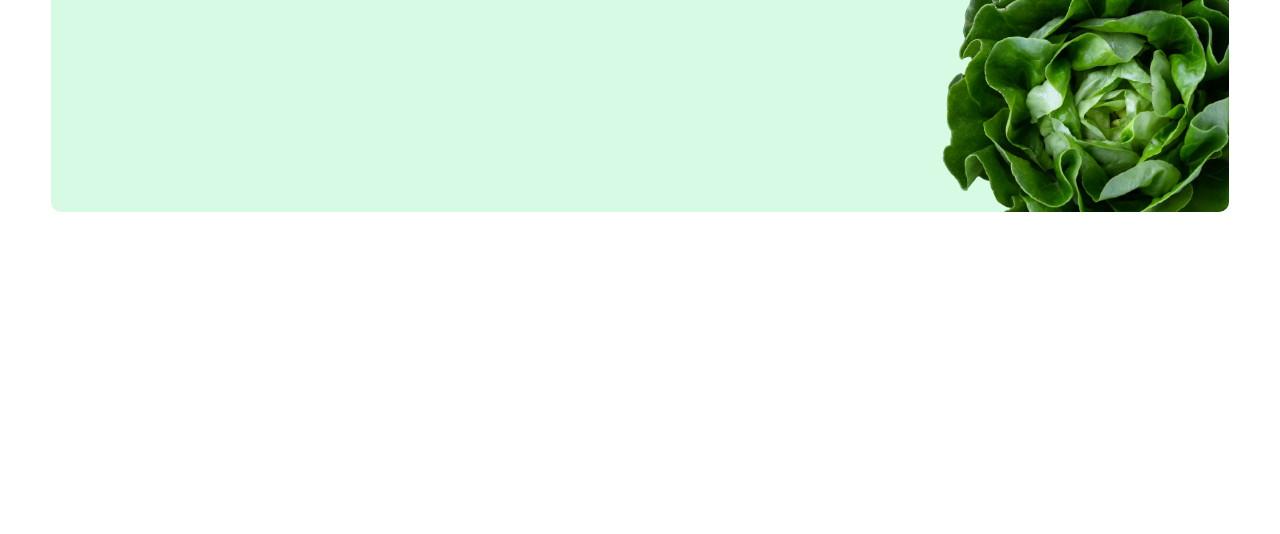
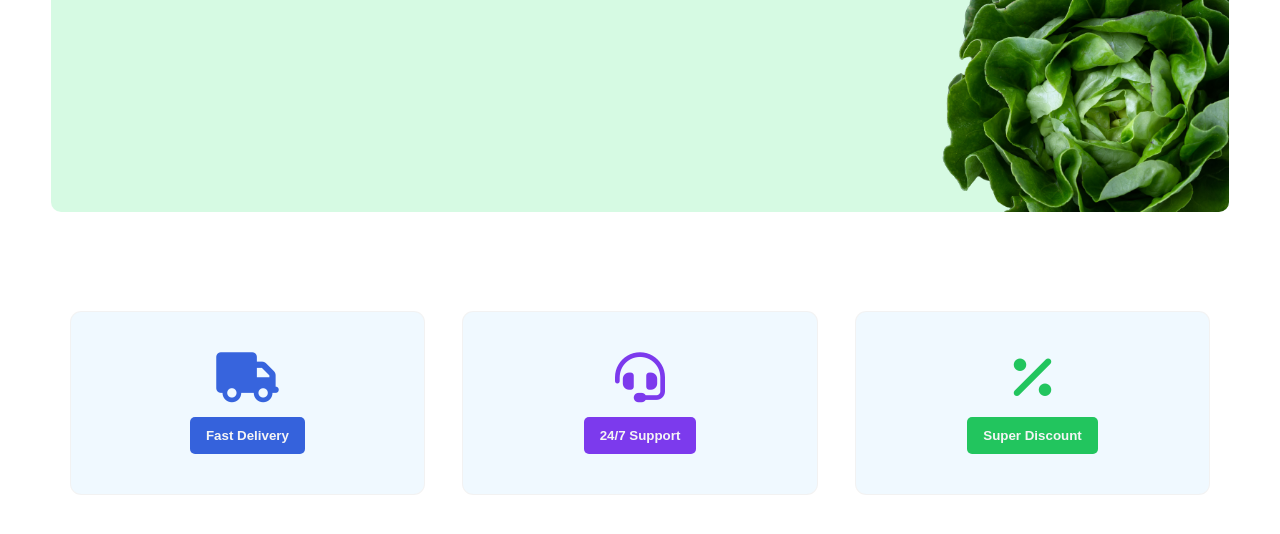
Before and after one commit to HKabir52447/Vstore, a plain HTML site: page index.html in a window 1280 px wide. Shown: the part 416-950 px from the top of the page. Before the commit the page ends 800 px from the top, so only its background shows below. Drawn offline with Linux system fonts and the light colour scheme.

Commit message:
features section added

```diff
--- a/index.html
+++ b/index.html
@@ -61,6 +61,22 @@
       </div>
     </section>
 
-
+    <!-- ====================== feature section ===================== -->
+    <section id="features">
+      <div class="features">
+        <div class="fbox fbox1">
+          <i class="fas fa-truck"></i>
+          <button>Fast Delivery</button>
+        </div>
+        <div class="fbox fbox2">
+          <i class="fas fa-headset"></i>
+          <button>24/7 Support</button>
+        </div>
+        <div class="fbox fbox3">
+          <i class="fas fa-percent"></i>
+          <button>Super Discount</button>
+        </div>
+      </div>
+    </section>
   </body>
 </html>
--- a/style.css
+++ b/style.css
@@ -17,7 +17,7 @@ a {
 ul {
   list-style: none;
 }
-img{
+img {
   width: 100%;
 }
 
@@ -30,9 +30,7 @@ img{
   --white: #ffffff;
   --gray: #ced6e0;
   --red: #ff0000;
-  --box_shadow: rgba(0, 0, 0, 0.25) 0px 0.0625em 0.0625em,
-    rgba(0, 0, 0, 0.25) 0px 0.125em 0.5em,
-    rgba(255, 255, 255, 0.1) 0px 0px 0px 1px inset;
+  --box_shadow: rgba(0, 0, 0, 0.05) 0px 0px 0px 1px;
 }
 
 /*========================== header style =====================  */
@@ -46,7 +44,7 @@ header {
   align-items: center;
   box-shadow: 0px 2px 15px 5px rgba(0, 0, 0, 0.1);
   z-index: 1000;
-  background: #F3F7F8;
+  background: #f3f7f8;
 }
 
 .logo a {
@@ -131,10 +129,10 @@ header {
 }
 
 /*======================== banner style ======================= */
-#banner{
+#banner {
   padding: 50px 0;
 }
-.banner{
+.banner {
   width: 92%;
   height: 500px;
   background: var(--light_green);
@@ -146,7 +144,7 @@ header {
   overflow: hidden;
 }
 
-.banner .bg-1{
+.banner .bg-1 {
   width: 250px;
   height: 250px;
   object-fit: cover;
@@ -154,31 +152,31 @@ header {
   top: -50px;
   left: -50px;
 }
-.banner .bg-2{
+.banner .bg-2 {
   width: 200px;
   position: absolute;
   left: 40%;
   top: -20px;
 }
-.banner .bg-3{
+.banner .bg-3 {
   position: absolute;
   width: 400px;
   left: 73%;
   bottom: -60px;
 }
 
-.banner-text h3{
+.banner-text h3 {
   font-size: 35px;
   padding-left: 40px;
-  font-family: lobster,cursive;
+  font-family: lobster, cursive;
 }
-.banner-text p{
+.banner-text p {
   padding-left: 45px;
   color: #696969;
   font-weight: bold;
   margin-top: -10px;
 }
-.search{
+.search {
   position: absolute;
   left: 35%;
   top: 35%;
@@ -189,17 +187,17 @@ header {
   display: flex;
   align-items: center;
 }
-.fa-search{
+.fa-search {
   padding: 0 10px;
 }
-.search input[type=text]{
+.search input[type="text"] {
   width: 75%;
   padding: 5px;
   outline: none;
   border: none;
   background: whitesmoke;
 }
-.search-btn{
+.search-btn {
   width: 100px;
   height: 40px;
   border: none;
@@ -209,3 +207,65 @@ header {
   font-weight: 600;
   cursor: pointer;
 }
+
+/*======================== features style ======================= */
+.features {
+  display: flex;
+  justify-content: space-around;
+  align-items: center;
+  width: 92%;
+  margin: 0 auto;
+  padding: 50px 0;
+}
+.features .fbox {
+  flex-basis: 30%;
+  padding: 40px 0;
+  display: flex;
+  flex-direction: column;
+  gap: 15px;
+  align-items: center;
+  justify-content: center;
+  border-radius: 10px;
+  box-shadow: var(--box_shadow);
+}
+.fbox1{
+  background: #F0F9FF;
+}
+.fbox1 i{
+  color: #1d4fd8e1;
+}
+.fbox1 button{
+  background: #1d4fd8e1;
+  color: whitesmoke;
+  font-weight: bold;
+}
+.fbox2{
+  background: #F0F9FF;
+}
+.fbox2 i{
+  color: #7C3AED;
+}
+.fbox2 button{
+  background: #7c3aed;
+  color: whitesmoke;
+  font-weight: bold;
+}
+.fbox3{
+  background: #F0F9FF;
+}
+.fbox3 i{
+  color: #22C55E;
+}
+.fbox3 button{
+  background: #22C55E;
+  color: whitesmoke;
+  font-weight: bold;
+}
+.fbox i {
+  font-size: 50px;
+}
+.fbox button{
+  padding: 10px 15px;
+  border-radius: 5px;
+  border: 1px solid transparent;
+}
```
